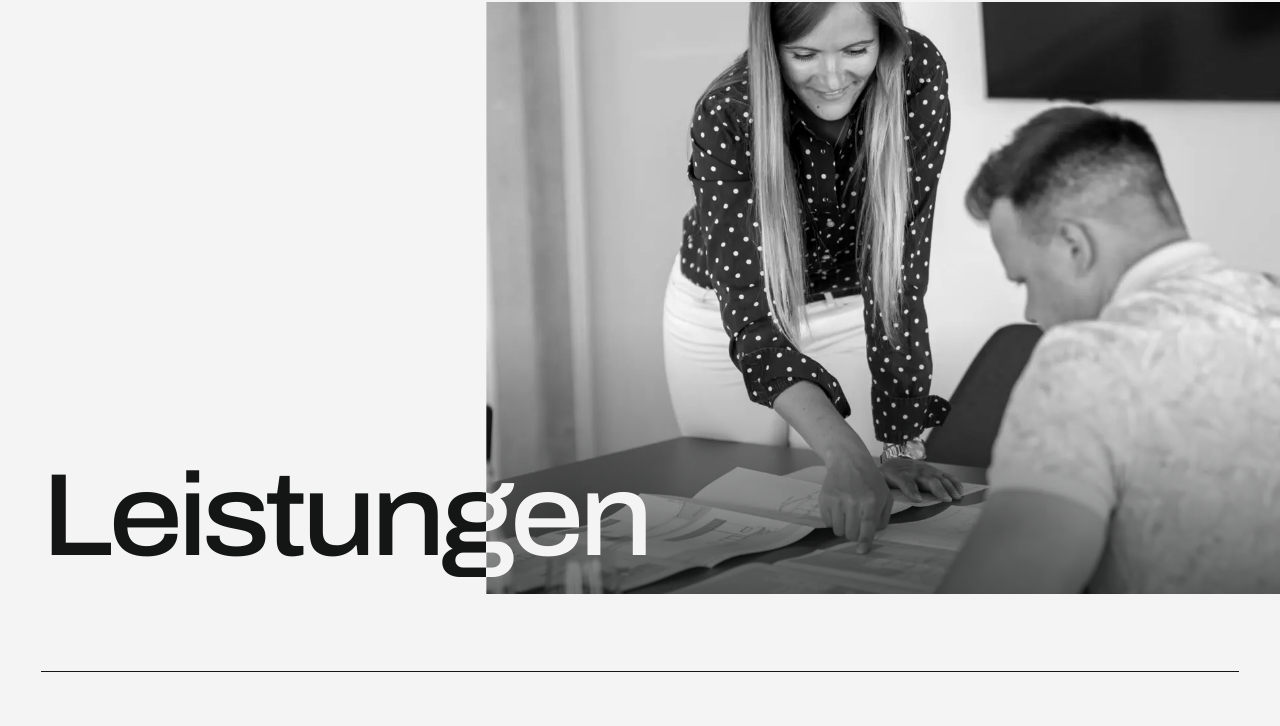
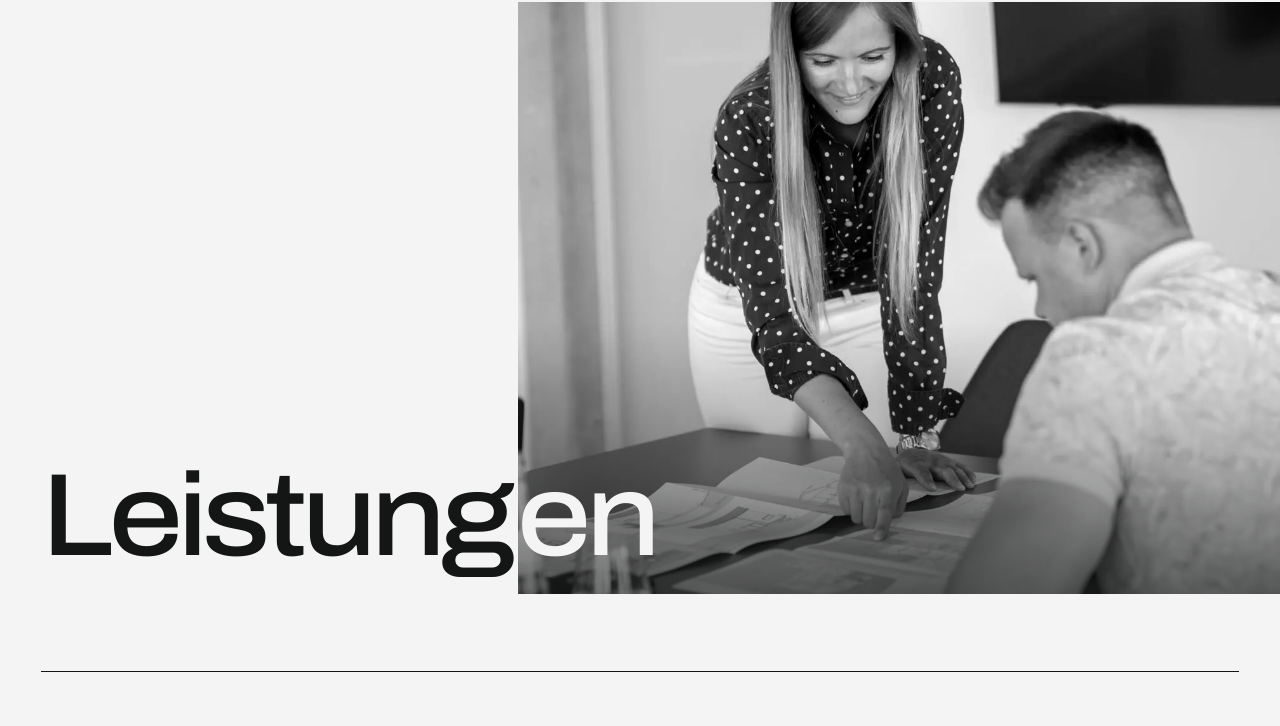
Before and after one commit to RITTHAPPENS/laudenberg, a plain HTML site: page leistungen.html in a window 1280 px wide. Shown: the part 71-797 px from the top of the page. Drawn offline with Linux system fonts and the light colour scheme.

Commit message:
Leistungen: Bildkante liegt exakt mittig in der Lücke zwischen g und e (bei jeder Bildschirmbreite)
Co-Authored-By: Claude Opus 5.5 <noreply@anthropic.com>
Claude-Session: https://claude.ai/code/session_01LuKGrNki79SgYhpAo6x8s3

```diff
--- a/assets/site.css
+++ b/assets/site.css
@@ -653,7 +653,7 @@ body.pd-open { overflow: hidden; }
 .lhero .wrap { height: 100%; display: flex; align-items: flex-end; padding-bottom: clamp(8px, 1.2vw, 20px); }
 /* Ein Wort, zwei Farben: dunkel auf Papier, hell auf dem Foto. Die Farbkante sitzt exakt an der Bildkante. */
 .lhero__title { font-size: clamp(3.5rem, 1.4rem + 7.4vw, 10.5rem); line-height: .9; letter-spacing: -0.045em; font-weight: 500; font-stretch: 112%; white-space: nowrap;
-  background-image: linear-gradient(90deg, var(--ink) 0, var(--ink) calc(var(--split) - var(--gutter) - max(0px, (100vw - var(--max)) / 2)), var(--paper) 0, var(--paper) 100%);
+  background-image: linear-gradient(90deg, var(--ink) 0, var(--ink) var(--cut, calc(var(--split) - var(--gutter) - max(0px, (100vw - var(--max)) / 2))), var(--paper) 0, var(--paper) 100%);
   background-size: 100vw 100%; background-repeat: no-repeat;
   -webkit-background-clip: text; background-clip: text; color: transparent; padding-bottom: .08em; }
 @media (prefers-reduced-motion: no-preference) {
@@ -668,4 +668,5 @@ body.pd-open { overflow: hidden; }
   .lhero .wrap { position: absolute; inset: 0; }
   .lhero__title { background: none; color: var(--paper); font-size: clamp(2.75rem, 14vw, 4.5rem); }
 }
+.lhero__b { margin-left: .06em; }
 .lhero__media::after { content: ""; position: absolute; inset: 0; pointer-events: none; background: linear-gradient(0deg, rgba(20,21,21,.62) 0%, rgba(20,21,21,.25) 26%, rgba(20,21,21,0) 46%); }
--- a/assets/site.js
+++ b/assets/site.js
@@ -94,6 +94,25 @@
     if (hash) projects.forEach(function (p, i) { if (p.id === hash) open(i); });
   }
 
+  /* Leistungen: Bildkante exakt in die Lücke zwischen „g“ und „e“ legen */
+  var lh = document.querySelector('.lhero');
+  if (lh) {
+    var la = lh.querySelector('.lhero__a'), lb = lh.querySelector('.lhero__b'), lt = lh.querySelector('.lhero__title');
+    var mobile = window.matchMedia('(max-width: 900px)');
+    var placeCut = function () {
+      if (mobile.matches) { lh.style.removeProperty('--split'); lt.style.removeProperty('--cut'); return; }
+      var ra = la.getBoundingClientRect(), rb = lb.getBoundingClientRect();
+      var fs = parseFloat(getComputedStyle(lt).fontSize);
+      /* Glyphenkanten: „g“ ragt ca. 0,035em über seine Laufweite, „e“ beginnt ca. 0,047em dahinter */
+      var x = ((ra.right + 0.035 * fs) + (rb.left + 0.047 * fs)) / 2;
+      lh.style.setProperty('--split', (x - lh.getBoundingClientRect().left) + 'px');
+      lt.style.setProperty('--cut', (x - lt.getBoundingClientRect().left) + 'px');
+    };
+    placeCut();
+    if (document.fonts) document.fonts.ready.then(placeCut);
+    window.addEventListener('resize', placeCut);
+  }
+
   /* Kontaktformular (Prototyp) */
   var form = document.getElementById('anfrage');
   if (form) {
--- a/leistungen.html
+++ b/leistungen.html
@@ -15,7 +15,7 @@
 <link rel="icon" href="favicon.svg" type="image/svg+xml">
 <script>document.documentElement.classList.add("js")</script>
 <link rel="preload" href="assets/fonts/archivo-latin-standard-normal.woff2" as="font" type="font/woff2" crossorigin>
-<link rel="stylesheet" href="assets/site.css?v=3504455a">
+<link rel="stylesheet" href="assets/site.css?v=680240a0">
 <script type="application/ld+json">
 {
   "@context": "https://schema.org",
@@ -150,7 +150,7 @@
       <img src="assets/img/zusammenarbeit-planbesprechung.webp" width="1200" height="1800" alt="Anncathrin Laudenberg erläutert einem Auftraggeber die ausgelegten Pläne am Besprechungstisch" fetchpriority="high">
     </figure>
     <div class="wrap">
-      <h1 id="page-title" class="lhero__title">Leistungen</h1>
+      <h1 id="page-title" class="lhero__title"><span class="lhero__a">Leistung</span><span class="lhero__b">en</span></h1>
     </div>
   </section>
   <section class="svcs" aria-label="Leistungsbereiche">
@@ -305,6 +305,6 @@
   </div>
 </footer>
 
-<script src="assets/site.js?v=3504455a" defer></script>
+<script src="assets/site.js?v=680240a0" defer></script>
 </body>
 </html>
```
Also changed, not shown: buero.html (+2 -2 lines), datenschutz.html (+2 -2 lines), impressum.html (+2 -2 lines), index.html (+2 -2 lines), kontakt.html (+2 -2 lines), projekte.html (+2 -2 lines), 1 other file.
